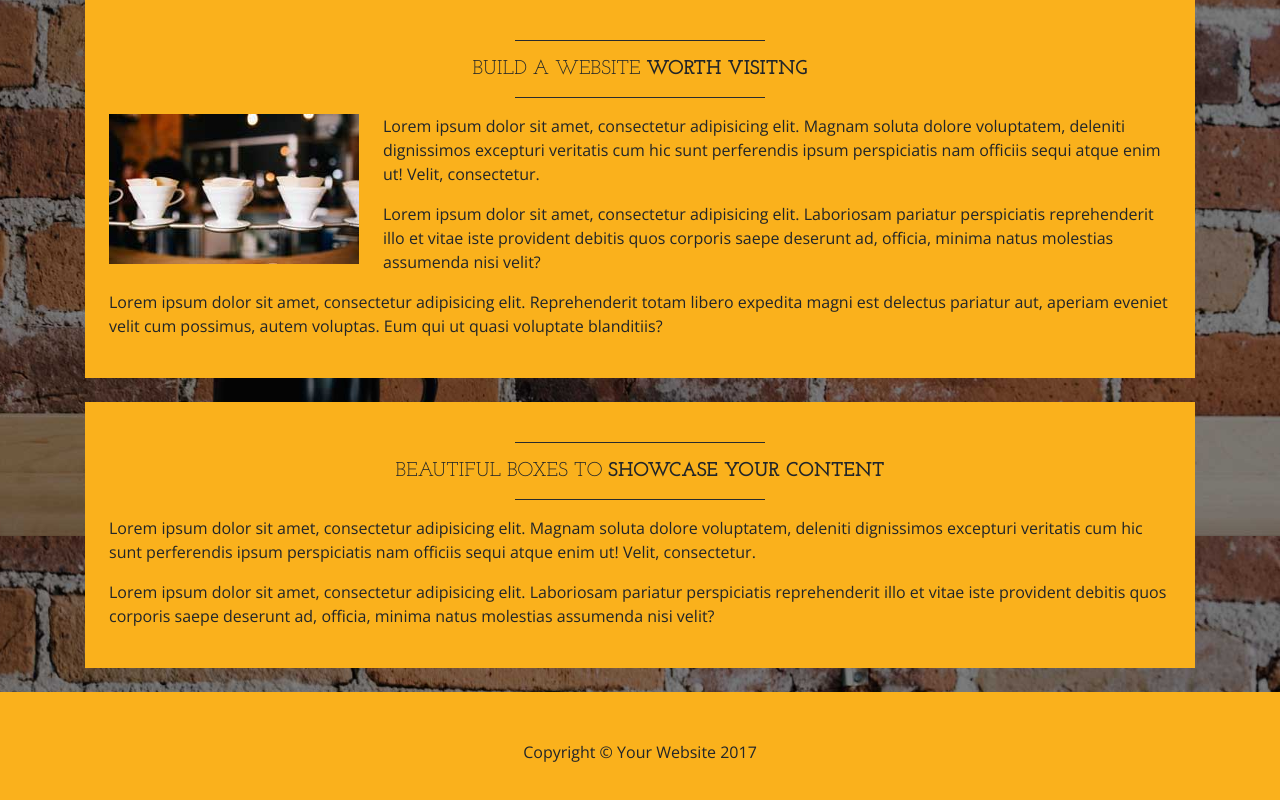
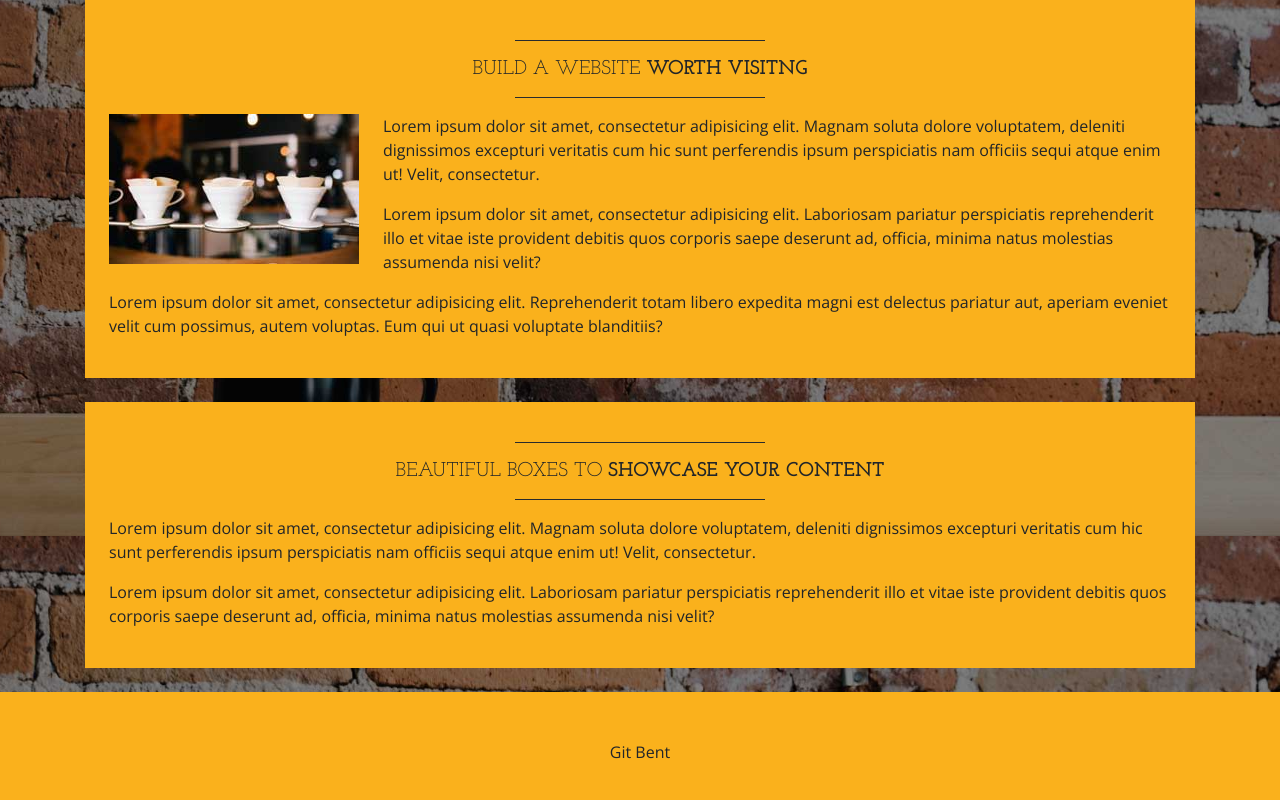
Before and after one commit to DaveRovinelli/Learnable-Git-Course, a website: page index.html in a window 1280 px wide. Shown: the part 1064-1864 px from the top of the page. Drawn offline with nearby package versions, Linux system fonts and the light colour scheme.

Commit message:
Changed text inside footer

```diff
--- a/index.html
+++ b/index.html
@@ -134,7 +134,7 @@
 
     <footer class="bg-faded text-center py-5">
       <div class="container">
-        <p class="m-0">Copyright &copy; Your Website 2017</p>
+        <p class="m-0">Git Bent</p>
       </div>
     </footer>
 
```
